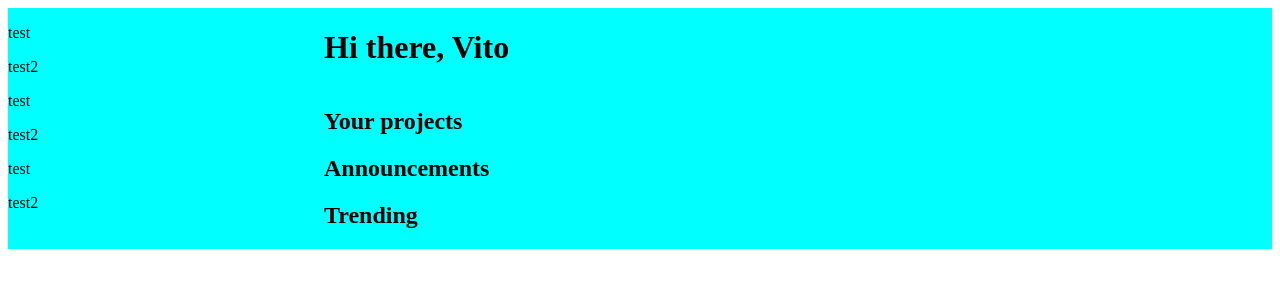
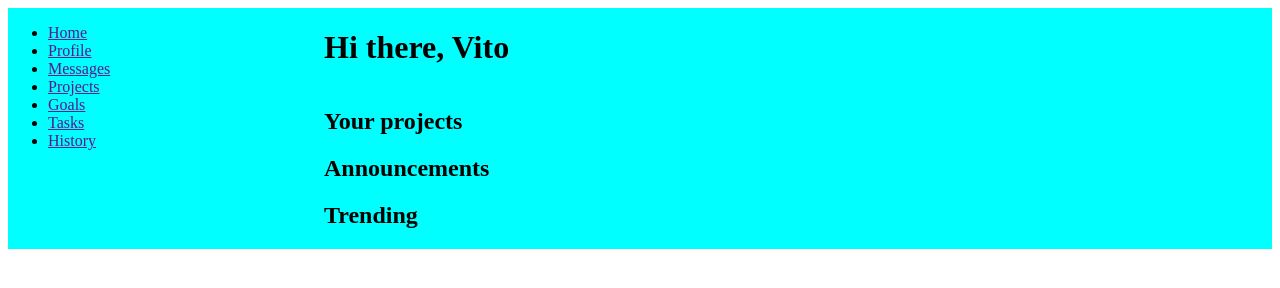
Before and after one commit to atomicgambit/dashboard-odin, a plain HTML site: page index.html in a window 1280 px wide. Drawn offline with Linux system fonts and the light colour scheme.

Commit message:
Adds nav links to sidebar

```diff
--- a/index.html
+++ b/index.html
@@ -8,14 +8,31 @@
   </head>
   <body>
     <div class="container">
-      <aside>
-        <p>test</p>
-        <p>test2</p>
-        <p>test</p>
-        <p>test2</p>
-        <p>test</p>
-        <p>test2</p>
-      </aside>
+      <nav>
+        <ul>
+          <li>
+            <a href="">Home</a>
+          </li>
+          <li>
+            <a href="">Profile</a>
+          </li>
+          <li>
+            <a href="">Messages</a>
+          </li>
+          <li>
+            <a href="">Projects</a>
+          </li>
+          <li>
+            <a href="">Goals</a>
+          </li>
+          <li>
+            <a href="">Tasks</a>
+          </li>
+          <li>
+            <a href="">History</a>
+          </li>
+        </ul>
+      </nav>
       <header>
         <h1>Hi there, Vito</h1>
       </header>
--- a/style.css
+++ b/style.css
@@ -1,6 +1,6 @@
 header,
 main,
-aside {
+nav {
   background-color: aqua;
 }
 
@@ -17,7 +17,7 @@ main {
   grid-column: 2 / 3;
 }
 
-aside {
+nav {
   grid-column: 1 / 2;
   grid-row: 1 / 3;
 }
```
